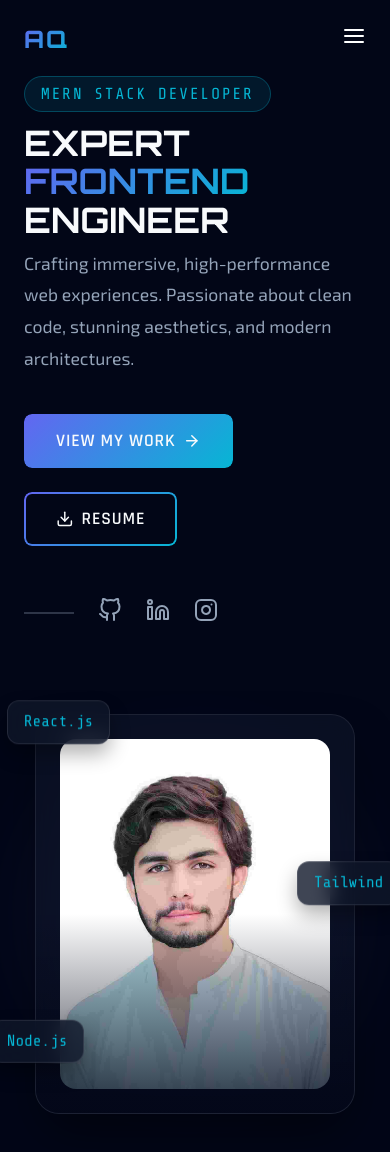
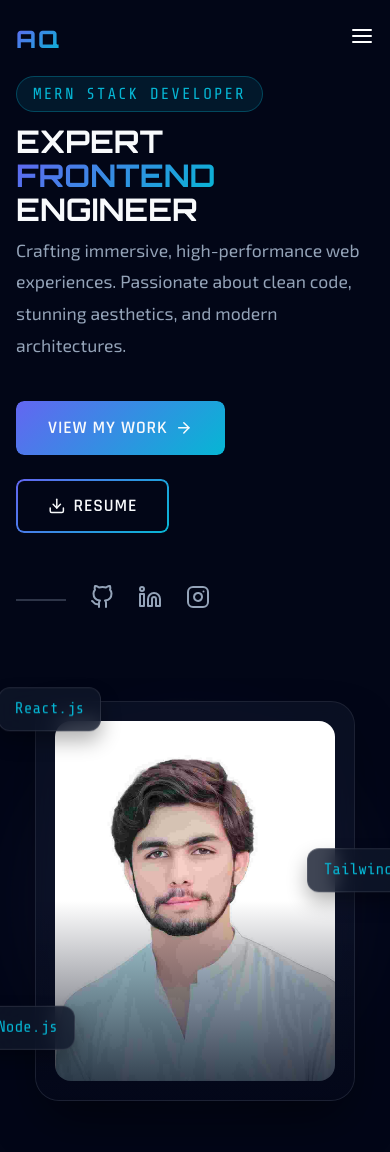
Before and after one commit to adeel-151/react-portfolio, a React (Vite) app: page / in a window 390 px wide. Shown: the top 1152 px of the page. Built offline with nearby package versions, Linux system fonts and the light colour scheme.

Commit message:
Fix 320px mobile layout: typography scaling, page wrapper overflow, and precise container paddings

```diff
--- a/src/App.css
+++ b/src/App.css
@@ -190,6 +190,8 @@ h1, h2, h3, h4, h5, h6 {
   min-height: 100vh;
   display: flex;
   flex-direction: column;
+  overflow-x: hidden;
+  width: 100%;
 }
 
 .section-title {
@@ -270,20 +272,14 @@ h1, h2, h3, h4, h5, h6 {
     margin-bottom: 2rem;
   }
 
-  .grid-responsive {
-    grid-template-columns: 1fr;
-  }
-
-  .grid-responsive-2 {
+  .grid-responsive,
+  .grid-responsive-2,
+  .grid-responsive-form {
     grid-template-columns: 1fr;
   }
 
   .grid-responsive-skills {
     grid-template-columns: repeat(auto-fill, minmax(120px, 1fr));
-  }
-
-  .grid-responsive-form {
-    grid-template-columns: 1fr;
   }
 
   .page-wrapper {
@@ -297,10 +293,26 @@ h1, h2, h3, h4, h5, h6 {
 }
 
 @media (max-width: 480px) {
+  .container {
+    padding: 0 16px !important;
+  }
+
   .section-title {
     font-size: 1.8rem;
   }
+
+  .glass, .glass-card {
+    padding: 1.2rem !important;
+  }
+
   .grid-responsive-skills {
-    grid-template-columns: repeat(2, 1fr);
+    grid-template-columns: 1fr 1fr;
+    gap: 1rem;
+  }
+
+  /* Guarantee no horizontal overflow by breaking long words globally inside these cards */
+  .glass p, .glass-card p, .glass h3, .glass h4 {
+    word-break: break-word;
+    overflow-wrap: break-word;
   }
 }
--- a/src/pages/Home.jsx
+++ b/src/pages/Home.jsx
@@ -56,7 +56,7 @@ const Home = () => {
               </span>
             </motion.div>
 
-            <motion.h1 variants={itemVariants} style={{ fontSize: 'clamp(2.2rem, 8vw, 5rem)', marginBottom: '0.5rem', lineHeight: '1.1' }}>
+            <motion.h1 variants={itemVariants} style={{ fontSize: 'clamp(1.8rem, 8vw, 5rem)', marginBottom: '0.5rem', lineHeight: '1.1' }}>
               EXPERT<br />
               <span className="text-gradient">FRONTEND</span><br />
               ENGINEER
```
